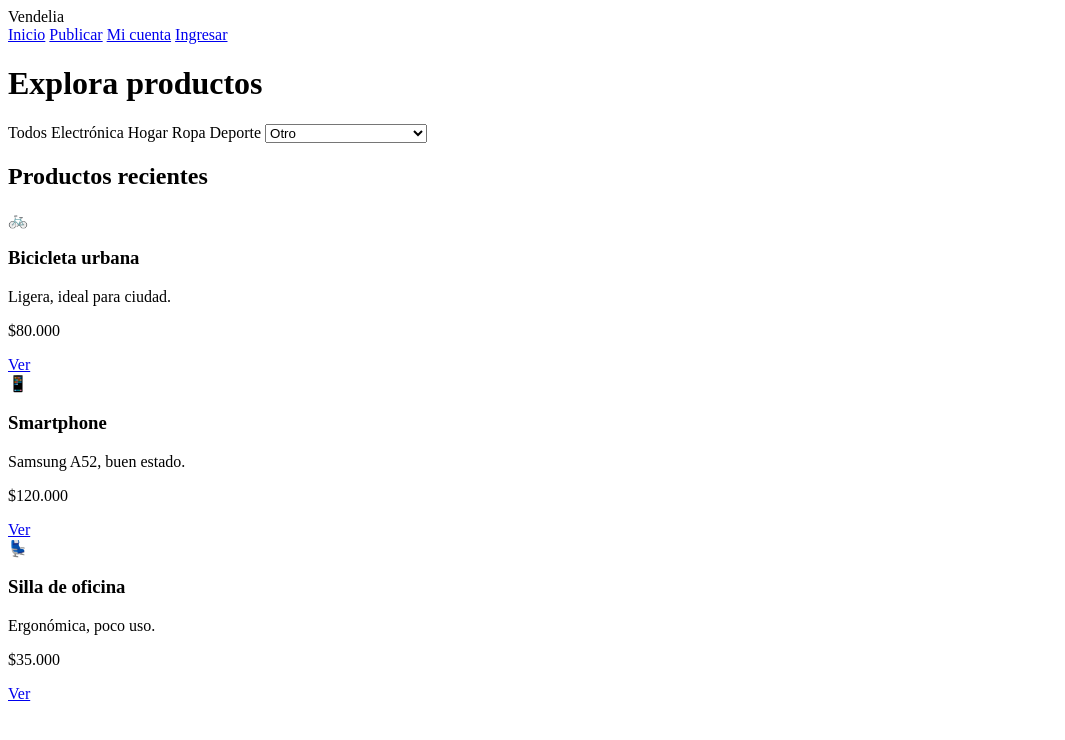
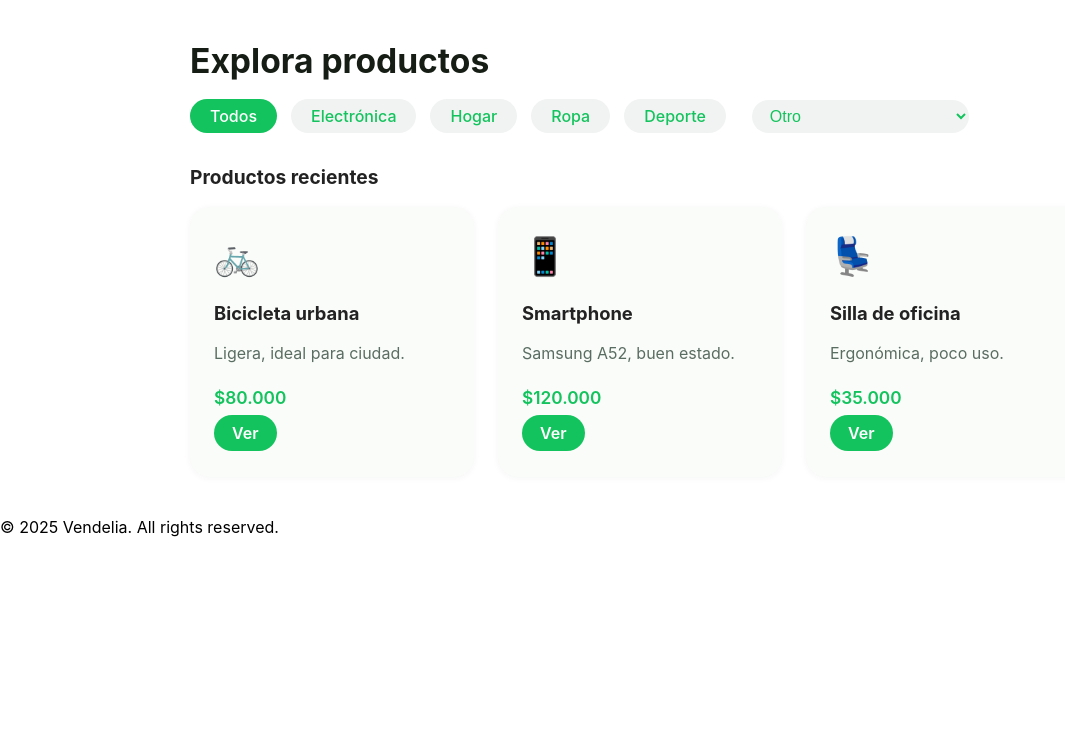
Before and after one commit to DCC-CC4401/2025-1-CC4401-grupo-12, a Django app: template vendelia/marketplace/templates/marketplace/home.html in a window 1280 px wide. Shown: the top 740 px of the page, without its empty margins (0-1065 px from the left). Run offline with Django 3.2, Linux system fonts and the light colour scheme; the template is opened without the code that fills it, so the values that code supplies are empty.

Commit message:
/feat/Added the css style to the html
had to create folders for the css styles because they werent created, also had to changed all of the urls and views even tho that wasnt my job, the html was also very poorly done and it didnt extend from the base.html so i had to add it to the code, this can cause problems when merging the branches.

```diff
--- /dev/null
+++ b/vendelia/marketplace/static/styles.css
@@ -0,0 +1,155 @@
+/* General body style */
+body {
+    background: #fff;
+    font-family: 'Inter', Arial, sans-serif;
+    margin: 0;
+}
+
+/* Header styles (if in base.html or adjust as needed) */
+.header {
+    display: flex;
+    justify-content: space-between;
+    align-items: center;
+    background: #13c35d;
+    color: #fff;
+    padding: 18px 32px;
+}
+.logo {
+    font-size: 1.7rem;
+    font-weight: bold;
+    letter-spacing: 2px;
+}
+.nav {
+    display: flex;
+    gap: 16px;
+}
+.nav-link,
+.login-button {
+    color: #fff;
+    text-decoration: none;
+    padding: 8px 18px;
+    font-weight: 500;
+    border-radius: 5px;
+    transition: background 0.2s;
+}
+.nav-link:hover {
+    background: rgba(255,255,255,0.16);
+}
+.login-button {
+    background: #fff;
+    color: #13c35d;
+    font-weight: bold;
+    border: none;
+    cursor: pointer;
+}
+.login-button:hover {
+    background: #e7f8ee;
+}
+
+/* Main content styles */
+.main-content {
+    max-width: 900px;
+    margin: 40px auto;
+    padding: 0 18px;
+}
+.main-title {
+    font-size: 2.1rem;
+    margin-bottom: 18px;
+    color: #151d14;
+}
+
+/* Category styles */
+.category-list {
+    display: flex;
+    align-items: center;
+    gap: 14px;
+    margin-bottom: 32px;
+    flex-wrap: wrap;
+}
+.category-item {
+    padding: 7px 20px;
+    border-radius: 999px;
+    background: #f1f3f2;
+    color: #13c35d;
+    font-weight: 500;
+    cursor: pointer;
+    font-size: 1rem;
+    transition: background 0.2s;
+}
+.category-item.active,
+.category-item:hover {
+    background: #13c35d;
+    color: #fff;
+}
+.category-select {
+    padding: 7px 14px;
+    border-radius: 999px;
+    border: none;
+    background: #f1f3f2;
+    color: #13c35d;
+    font-weight: 500;
+    font-size: 1rem;
+    margin-left: 12px;
+}
+.category-select:focus {
+    outline: 2px solid #13c35d;
+}
+
+/* Products styles */
+.product-section {
+    margin-top: 16px;
+}
+.section-title {
+    font-size: 1.2rem;
+    color: #222;
+    margin-bottom: 18px;
+}
+.product-list {
+    display: flex;
+    gap: 24px;
+    flex-wrap: wrap;
+}
+.product-card {
+    background: #fafcf9;
+    border-radius: 20px;
+    box-shadow: 0 1px 6px rgba(21,61,46,0.05);
+    padding: 26px 24px;
+    min-width: 200px;
+    flex: 1 1 200px;
+    display: flex;
+    flex-direction: column;
+    align-items: flex-start;
+}
+.product-icon {
+    font-size: 2.3rem;
+    margin-bottom: 6px;
+}
+.product-title {
+    font-size: 1.15rem;
+    font-weight: bold;
+    margin-bottom: 3px;
+    color: #222;
+}
+.product-description {
+    color: #5a6d63;
+    margin-bottom: 6px;
+}
+.product-price {
+    color: #13c35d;
+    font-size: 1.08rem;
+    font-weight: 600;
+    margin-bottom: 7px;
+}
+.product-button {
+    background: #13c35d;
+    color: #fff;
+    padding: 8px 18px;
+    border-radius: 999px;
+    text-decoration: none;
+    font-weight: 600;
+    transition: background 0.2s;
+    border: none;
+}
+.product-button:hover {
+    background: #119c4b;
+}
--- /dev/null
+++ b/vendelia/marketplace/templates/base.html
@@ -0,0 +1,42 @@
+{% load static %}
+
+
+<!DOCTYPE html>
+<html lang="esp">
+<head>
+    <!-- codificacion de caracteres de la pagina -->
+    <meta charset="UTF-8">
+     <!-- Titulo -->
+    <title>{% block title %}{% endblock title %}</title>
+    <!-- Link a el archivo de css -->
+    <link rel="stylesheet" href="{% static 'styles.css' %}">
+
+</head>
+<body>
+    <header>
+        <nav>
+            {% if request.user.is_authenticated %}
+                <a href="{% url 'logout' %}">Logout</a>
+            {% endif %}
+        </nav>
+    </header>
+
+    <!-- Mostrar mensajes si es que ocurre un error, por ejemplo mala contraseña-->
+    {% if messages %}
+        <div class="alerts">
+            {% for message in messages %}
+            <!-- display de los mensajes en un loop -->
+                <div class="alert">{{ message }}</div>
+            {% endfor %}
+        </div>
+    {% endif %}
+
+    <!-- Contenido -->
+    {% block content %}{% endblock content %}
+
+    <!-- Pie de pagina (copyright de Vendelia aunque esta no sea una marca registrada) -->
+    <footer>
+        <p>© 2025 Vendelia. All rights reserved.</p>
+    </footer>
+</body>
+</html>
--- a/vendelia/marketplace/templates/marketplace/home.html
+++ b/vendelia/marketplace/templates/marketplace/home.html
@@ -1,22 +1,11 @@
-<!DOCTYPE html>
-<html lang="es">
-<head>
-    <meta charset="UTF-8">
-    <title>Explora productos</title>
-</head>
-<body>
-    <!-- Header -->
-    <header class="header">
-        <div class="logo">Vendelia</div>
-        <nav class="nav">
-            <a href="#" class="nav-link">Inicio</a>
-            <a href="#" class="nav-link">Publicar</a>
-            <a href="#" class="nav-link">Mi cuenta</a>
-            <a href="#" class="login-button">Ingresar</a>
-        </nav>
-    </header>
+{% extends 'base.html' %}
 
-    <!-- Contenido principal -->
+{% block title %}
+Explora productos
+{% endblock %}
+
+{% block content %}
+
 <main class="main-content">
     <h1 class="main-title">Explora productos</h1>
 
@@ -50,7 +39,6 @@
                 <p class="product-price">$80.000</p>
                 <a href="#" class="product-button">Ver</a>
             </div>
-
             <!-- Producto 2 -->
             <div class="product-card">
                 <div class="product-icon">📱</div>
@@ -59,7 +47,6 @@
                 <p class="product-price">$120.000</p>
                 <a href="#" class="product-button">Ver</a>
             </div>
-
             <!-- Producto 3 -->
             <div class="product-card">
                 <div class="product-icon">💺</div>
@@ -71,5 +58,4 @@
         </div>
     </section>
 </main>
-</body>
-</html>
+{% endblock %}
--- a/vendelia/marketplace/views.py
+++ b/vendelia/marketplace/views.py
@@ -1,3 +1,5 @@
 from django.shortcuts import render
 
 # Create your views here.
+def home(request):
+    return render(request, 'marketplace/home.html')
--- a/vendelia/vendelia/urls.py
+++ b/vendelia/vendelia/urls.py
@@ -15,7 +15,9 @@ Including another URLconf
 """
 from django.contrib import admin
 from django.urls import path
+from marketplace import views
 
 urlpatterns = [
     path('admin/', admin.site.urls),
+    path('', views.home, name='home'),
 ]
```
Lines whose indentation alone changed are shown as unchanged.
